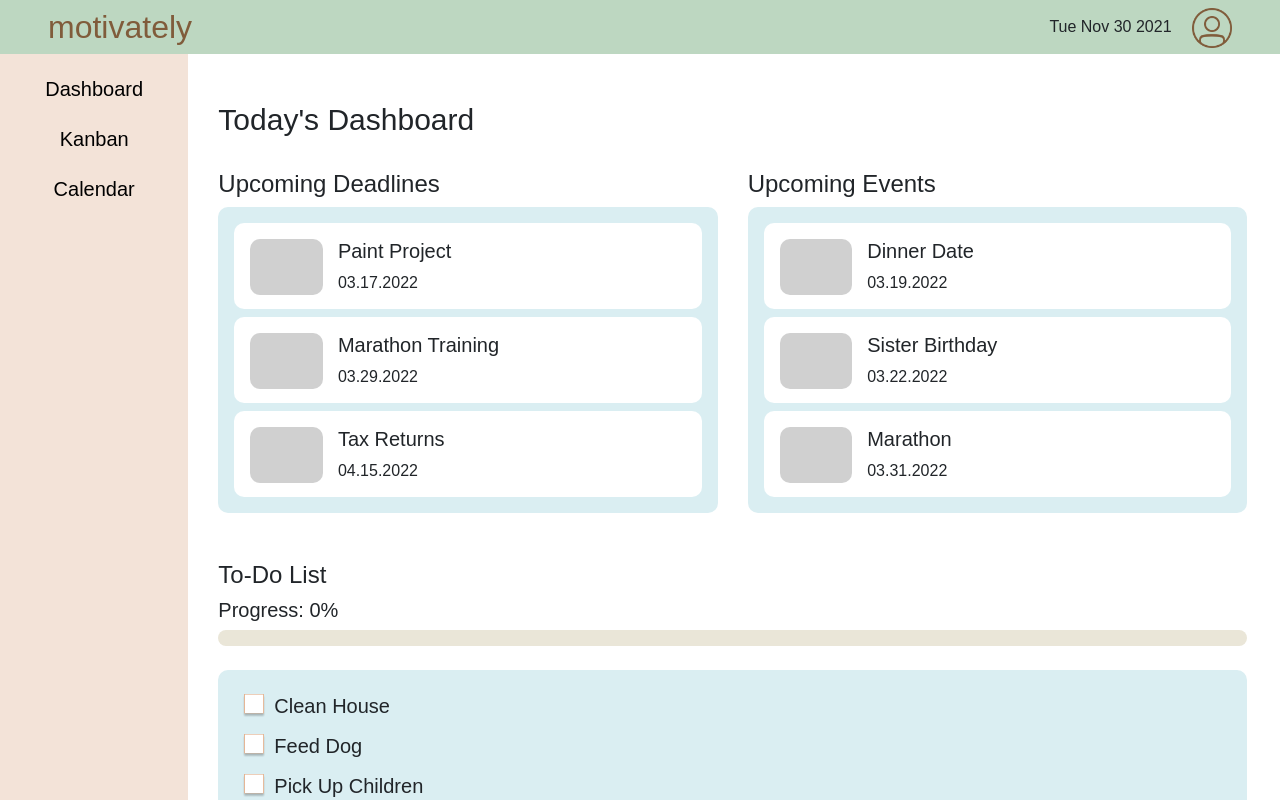
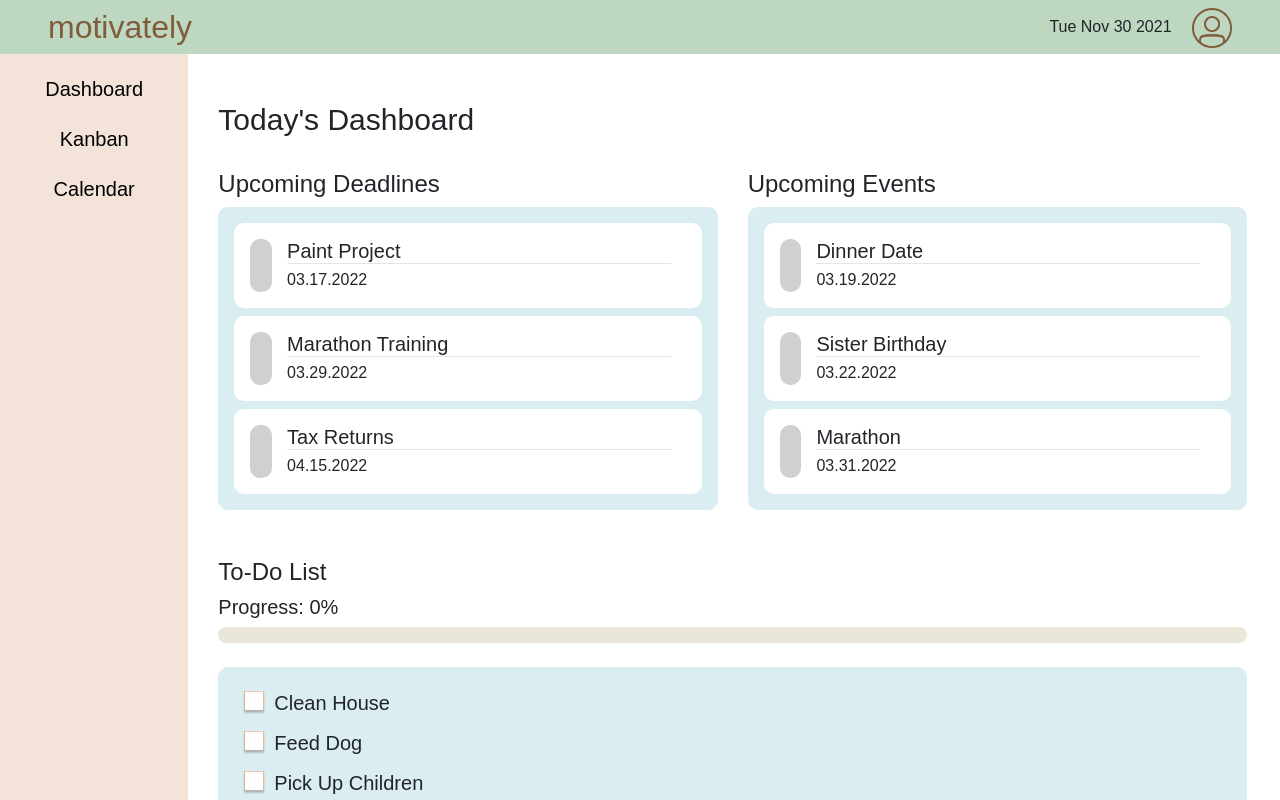
Before and after one commit to jackiey321/motivately, a Vue app: page / in a window 1280 px wide. Shown: the top 800 px of the page. Built offline with nearby package versions, Linux system fonts and the light colour scheme; a web font is replaced by a local one.

Commit message:
update label color of task items based on type

```diff
--- a/src/components/Item.vue
+++ b/src/components/Item.vue
@@ -1,9 +1,16 @@
 <template>
   <div class="text-left item row m-2 p-3">
-    <div id="label" class="col-2">
+    <div v-if="type === 'personal'" class="personal-label">
+    </div>
+    <div v-else-if="type === 'work'" class="work-label">
+    </div>
+    <div v-else-if="type === 'other'" class="other-label">
+    </div>
+    <div v-else class="label">
     </div>
     <div class="col">
-      <h3>{{ name }}</h3>
+      <h3 class="mb-0">{{ name }}</h3>
+      <hr class="m-0 mb-1">
       <p class="m-0">{{ date }}</p>
     </div>
   </div>
@@ -14,7 +21,8 @@ export default {
   name: 'Item',
   props: {
     name: String,
-    date: String
+    date: String,
+    type: String
   }
 };
 </script>
@@ -24,13 +32,28 @@ export default {
     font-size: 20px !important;
   }
 
-  #label {
+  .personal-label {
+    background-color: #daadcb;
+  }
+
+  .work-label {
+    background-color: #809dd1;
+  }
+
+  .other-label {
+    background-color: #ebd29e;
+  }
+
+  .label {
     background-color: #D0D0D0;
+  }
+
+  .personal-label, .work-label, .other-label, .label {
     border-radius: 10px;
+    width: 5%;
   }
 
   .item {
-    height: 86px;
     background-color: white;
     border-radius: 10px;
   }
```
